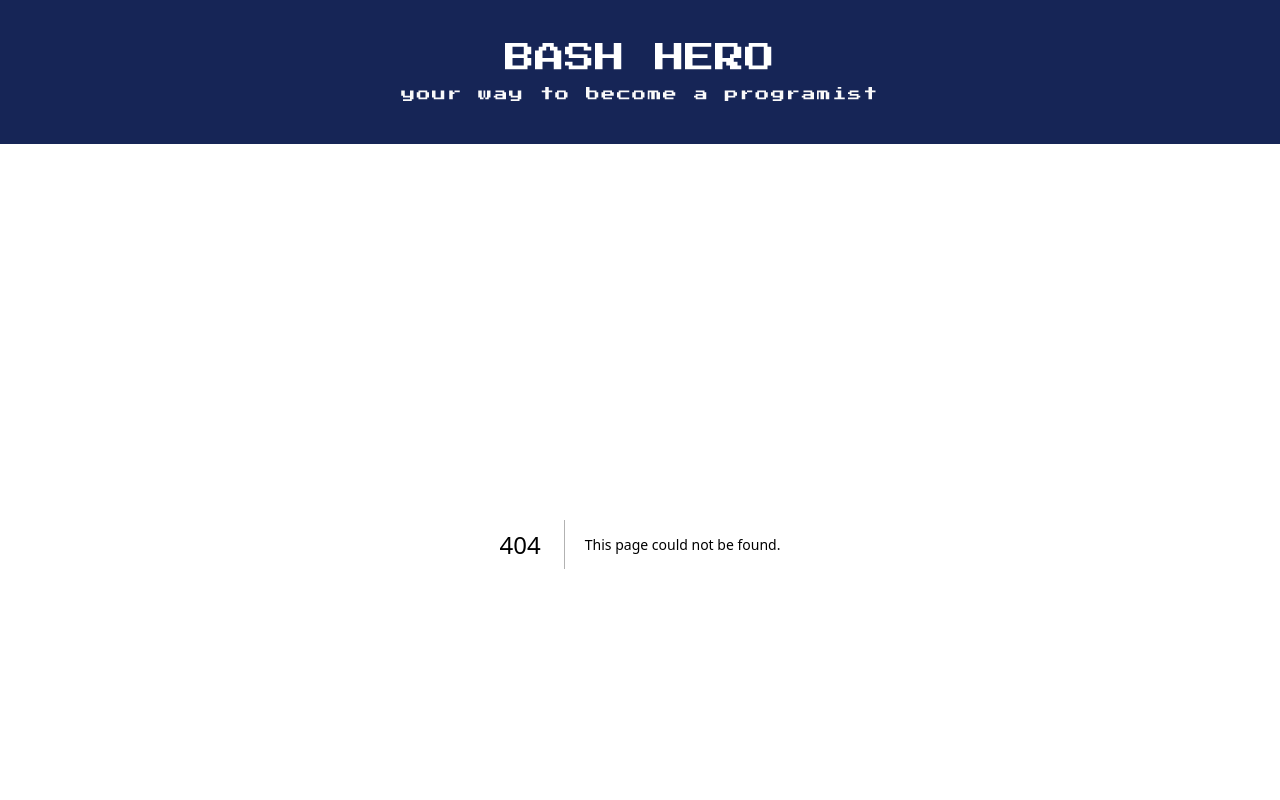
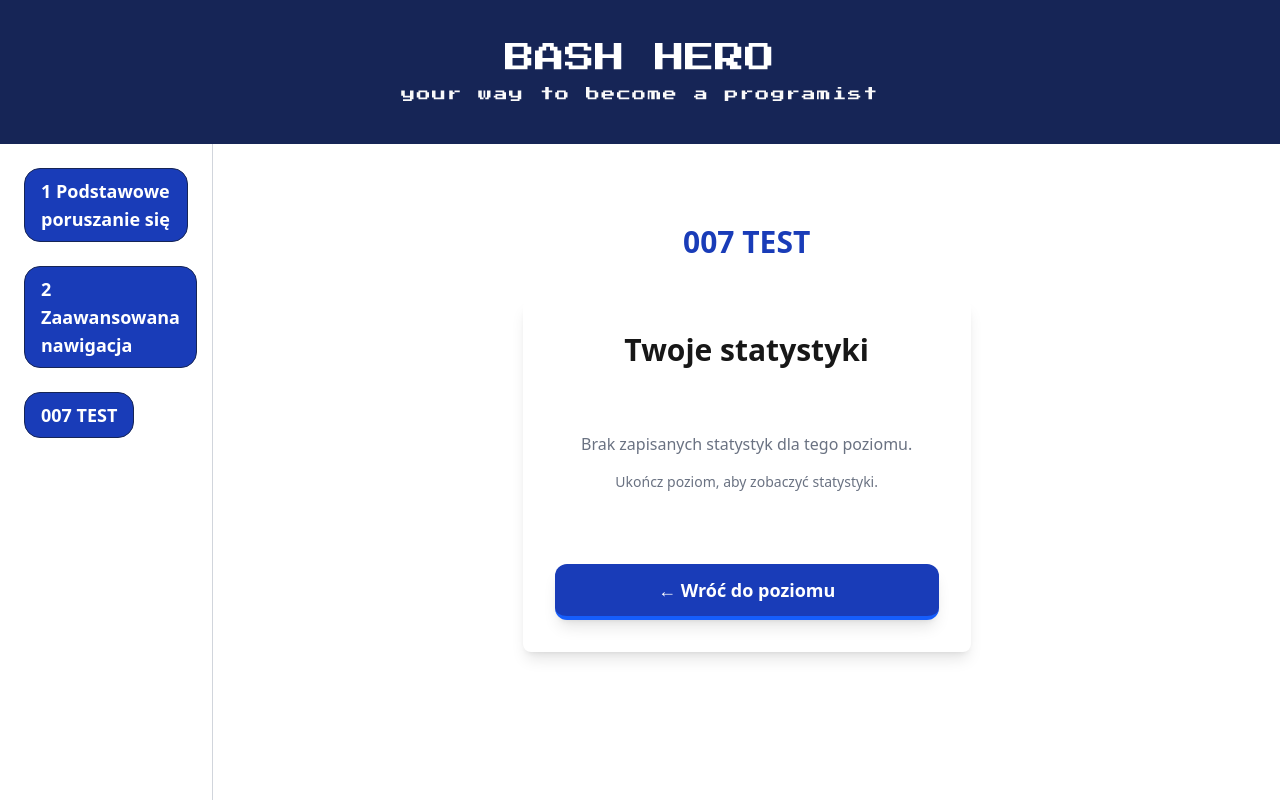
Before and after one commit to BashHero-Foundation/BashHero, a Next.js app: page /game/00/stats in a window 1280 px wide. Before the commit this address had no page. Shown: the top 800 px of the page. Built offline with nearby package versions, Linux system fonts and the light colour scheme.

Commit message:
Add stats page and little refactor

```diff
--- /dev/null
+++ b/app/game/[id]/stats/page.tsx
@@ -0,0 +1,30 @@
+import { StatsPageContent } from "@/components/StatsPageContent";
+import levelsData from "../../../levels/chapter1.json";
+
+export const dynamicParams = false;
+
+interface StatsPageProps {
+  params: Promise<{ id: string }>;
+}
+
+export default async function StatsPage({ params }: StatsPageProps) {
+  const { id } = await params;
+  const level = levelsData.levels.find(l => l.id === id);
+
+  if (!level) {
+    return (
+      <div className="flex items-center text-5xl text-gray-500 justify-center h-screen">
+        Level not found :(
+      </div>
+    );
+  }
+
+  return <StatsPageContent level={level} />;
+}
+
+// necessary for export
+export async function generateStaticParams() {
+  return levelsData.levels.map((level) => ({
+    id: level.id,
+  }));
+}
--- a/app/hooks/useLevelMetrics.ts
+++ b/app/hooks/useLevelMetrics.ts
@@ -14,5 +14,4 @@ export function useLevelMetrics({commands, duration}: LevelMetricsProps) {
     : 0;
 
     return WPM;
-
 }
--- a/app/hooks/useTypingLevel.ts
+++ b/app/hooks/useTypingLevel.ts
@@ -1,7 +1,6 @@
 "use client";
 import { useState } from "react";
 import { Command } from "../types";
-import { start } from "repl";
 
 export function useTypingLevel(commands: Command[]) {
     const [currentIndex, setCurrentIndex] = useState(0);
--- a/app/levels/chapter1.json
+++ b/app/levels/chapter1.json
@@ -82,6 +82,14 @@
         {
           "text": "test",
           "hint": "brak"
+        },
+        {
+          "text": "test",
+          "hint": "brak"
+        },
+        {
+          "text": "test",
+          "hint": "brak"
         }
       ]
     }
--- a/app/types.ts
+++ b/app/types.ts
@@ -17,3 +17,22 @@ export type LevelMetricsProps = {
   commands: Command[];
   duration: number;
 }
+
+export interface LevelStats {
+  levelId: string;
+  levelTitle: string;
+  duration: number;
+  WPM: number;
+  timestamp: string;
+}
+
+export interface StatsPageContentProps {
+  level: {
+    id: string;
+    title: string;
+    description: string;
+    difficulty: string;
+    category: string;
+    points: number;
+  };
+}
--- a/components/FinishedLevelButtons.tsx
+++ b/components/FinishedLevelButtons.tsx
@@ -1,6 +1,6 @@
 import Link from "next/link";
 
-export default function FinishedLevelButtons() {
+export default function FinishedLevelButtons({ levelId }: { levelId: string }) {
 
     // !! it has to be changed in future
     const handleReset = () => {
@@ -20,7 +20,7 @@ export default function FinishedLevelButtons() {
             ⟲
             </button>
 
-            <Link href="/game" className="flex-4 text-center">
+            <Link href={`/game/${levelId}/stats`} className="flex-4 text-center">
                 <button className="w-full rounded-xl border-b-4 border-blue-600 bg-blue-800 shadow-lg
                 px-6 py-4 text-lg text-white transition hover:bg-blue-600
                 active:border-b-0 active:translate-y-1">
@@ -29,10 +29,10 @@ export default function FinishedLevelButtons() {
             </Link>
 
 
-            <Link href="/game/2" className="flex-1.5 text-center">
+            <Link href={`/game/${parseInt(levelId) + 1}`} className="flex-1.5 text-center">
             <button
                 className="w-full rounded-xl border-b-4 border-green-800 bg-green-600 shadow-lg
-                p-2 text-lg text-white transition hover:bg-green-500 hover:text-white
+                px-3 py-4 text-lg text-white transition hover:bg-green-500 hover:text-white
                 active:scale-95 active:border-b-0 active:translate-y-1">
                 Kolejny poziom ⮞
                 </button>
--- /dev/null
+++ b/components/StatsPageContent.tsx
@@ -0,0 +1,97 @@
+"use client";
+import { useEffect, useState } from "react";
+import Link from "next/link";
+import { Menu } from "./menu";
+import { LevelStats, StatsPageContentProps } from "@/app/types";
+
+
+export function StatsPageContent({ level }: StatsPageContentProps) {
+  const [stats, setStats] = useState<LevelStats | null>(null);
+  const [isLoading, setIsLoading] = useState(true);
+
+  useEffect(() => {
+    // Get stats from localStorage
+    const savedStats = localStorage.getItem(`level_${level.id}_stats`);
+    if (savedStats) {
+      setStats(JSON.parse(savedStats));
+    }
+    setIsLoading(false);
+  }, [level.id]);
+
+  if (isLoading) {
+    return (
+      <div className="flex items-center text-4xl text-gray-500 justify-center h-screen">
+        Ładowanie...
+      </div>
+    );
+  }
+
+  return (
+    <div className="flex h-screen">
+
+      {/* Sidebar menu */}
+      <div className="w-1/6 p-4 border-r border-gray-300">
+        <Menu />
+      </div>
+
+      {/* Main Content */}
+      <div className="w-5/6 flex flex-col items-center pt-20">
+        {/* Level Info */}
+        <div className="flex flex-col items-center mb-10 gap-2">
+          <h1 className="text-3xl font-bold text-blue-800">{level.title}</h1>
+        </div>
+
+        {/* Stats Container */}
+        <div className="flex flex-col items-center bg-white rounded-lg shadow-lg p-8 max-w-md w-full">
+          <h2 className="text-3xl font-bold mb-8">Twoje statystyki</h2>
+
+          {stats ? (
+            <div className="w-full space-y-6">
+
+            {/* Duration */}
+              <div className="flex justify-between items-center p-4 bg-linear-to-r from-green-100 to-emerald-50 rounded-lg border border-green-200">
+                <span className="text-lg font-semibold text-gray-700">Czas:</span>
+                <span className="text-3xl font-bold text-green-600">{stats.duration.toFixed(2)}s</span>
+              </div>
+
+              {/* WPM */}
+              <div className="flex justify-between items-center p-4 bg-linear-to-r from-blue-100 to-purple-50 rounded-lg border border-blue-200">
+                <span className="text-lg font-semibold text-gray-700">WPM:</span>
+                <span className="text-3xl font-bold text-blue-600">{stats.WPM}</span>
+              </div>
+
+              {/* Timestamp */}
+              <div className="text-center text-sm text-gray-500 mt-4">
+                {new Date(stats.timestamp).toLocaleDateString('pl-PL', {
+                  year: 'numeric',
+                  month: 'long',
+                  day: 'numeric',
+                  hour: '2-digit',
+                  minute: '2-digit'
+                })}
+              </div>
+            </div>
+          ) :
+
+          // No stats available
+          (
+            <div className="text-center py-8 text-gray-500">
+              <p className="mb-4">Brak zapisanych statystyk dla tego poziomu.</p>
+              <p className="text-sm">Ukończ poziom, aby zobaczyć statystyki.</p>
+            </div>
+          )}
+
+          {/* Navigation Buttons */}
+          <div className="mt-10 flex flex-col gap-3 w-full">
+            <Link href={`/game/${level.id}`} className="w-full">
+              <button className="w-full rounded-xl border-b-4 border-blue-600 bg-blue-800 shadow-lg px-6 py-3 text-lg text-white font-bold transition hover:bg-blue-600 active:border-b-0 active:translate-y-1">
+                ← Wróć do poziomu
+              </button>
+            </Link>
+
+          </div>
+        </div>
+      </div>
+    </div>
+  );
+}
--- a/components/TypingView.tsx
+++ b/components/TypingView.tsx
@@ -1,4 +1,5 @@
 "use client";
+import { useEffect } from "react";
 import { useKeyboardSchortcuts } from "../app/hooks/useKeyboardShortcuts";
 import { useTypingLevel } from "../app/hooks/useTypingLevel";
 import { useLevelMetrics } from '@/app/hooks/useLevelMetrics';
@@ -19,7 +20,20 @@ export function TypingView({ level }: { level: Level }) {
   const { handleKeyDown } = useKeyboardSchortcuts();
 
   const WPM = useLevelMetrics({commands: level?.commands || [], duration: typing.duration});
-  console.log("WPM", WPM.toFixed(2), "duration", typing.duration);
+
+  // Save stats to localStorage when level is finished
+  useEffect(() => {
+    if (typing.isFinished && typing.duration > 0) {
+      const stats = {
+        levelId: level.id,
+        duration: typing.duration,
+        WPM: Math.round(WPM),
+        timestamp: new Date().toISOString()
+      };
+      localStorage.setItem(`level_${level.id}_stats`, JSON.stringify(stats));
+    }
+  }, [typing.isFinished, typing.duration, WPM, level.id, level.title]);
+
 
   if (!level) return <div className="flex items-center text-5xl text-gray-500 justify-center h-screen"> Level not found :( </div>;
 
@@ -48,12 +62,15 @@ export function TypingView({ level }: { level: Level }) {
         </div>
         <div className="flex flex-col p-4 w-full max-w-md mx-auto">
 
+
+        {/* Total commands and timer */}
+
         <div className="flex justify-between items-center mb-2 text-sm text-gray-500 font-mono">
         <span>
             {typing.currentIndex + 1}/{typing.totalCommands}
         </span>
 
-        <span>
+        <span className="text-xl">
             ⏱️ {typing.startTime
             ? `${typing.isFinished ? typing.duration : liveTime.toFixed(1)}s`
             : "0.0s"}
@@ -82,6 +99,8 @@ export function TypingView({ level }: { level: Level }) {
 
         </div>
 
+        <FinishedLevelButtons levelId={level.id}/>
+
         {typing.isFinished &&
         <div className="flex flex-col items-center mt-7">
             <h3 className="font-bold text-2xl text-blue-800"> Gratulacje !!</h3>
@@ -94,15 +113,6 @@ export function TypingView({ level }: { level: Level }) {
                 </span>
             </div>
 
-            <div className='mt-10'>
-            <h3 className='font-extrabold text-2xl'> STATYSTYKI </h3>
-            <p> CZAS: {typing.duration}s</p>
-            <p> WPM: {WPM.toFixed(0)}</p>
-            </div>
-
-
-            <FinishedLevelButtons/>
-
         </div> }
         </div>
     </div>
```
